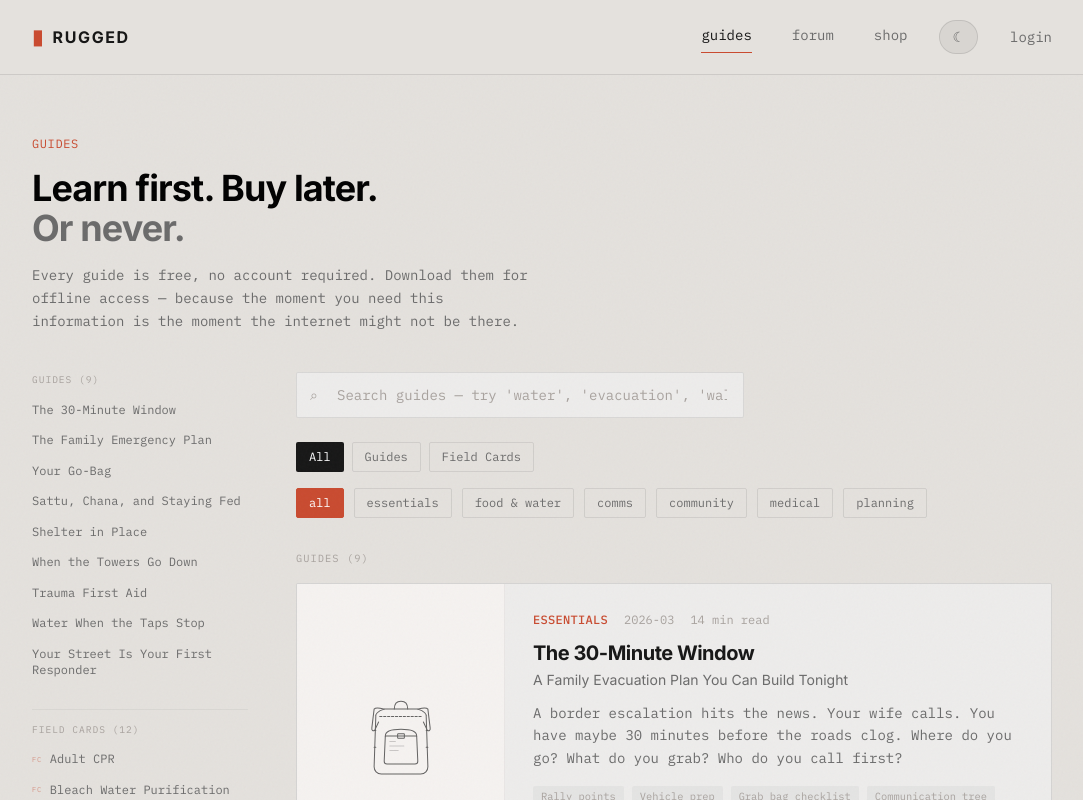
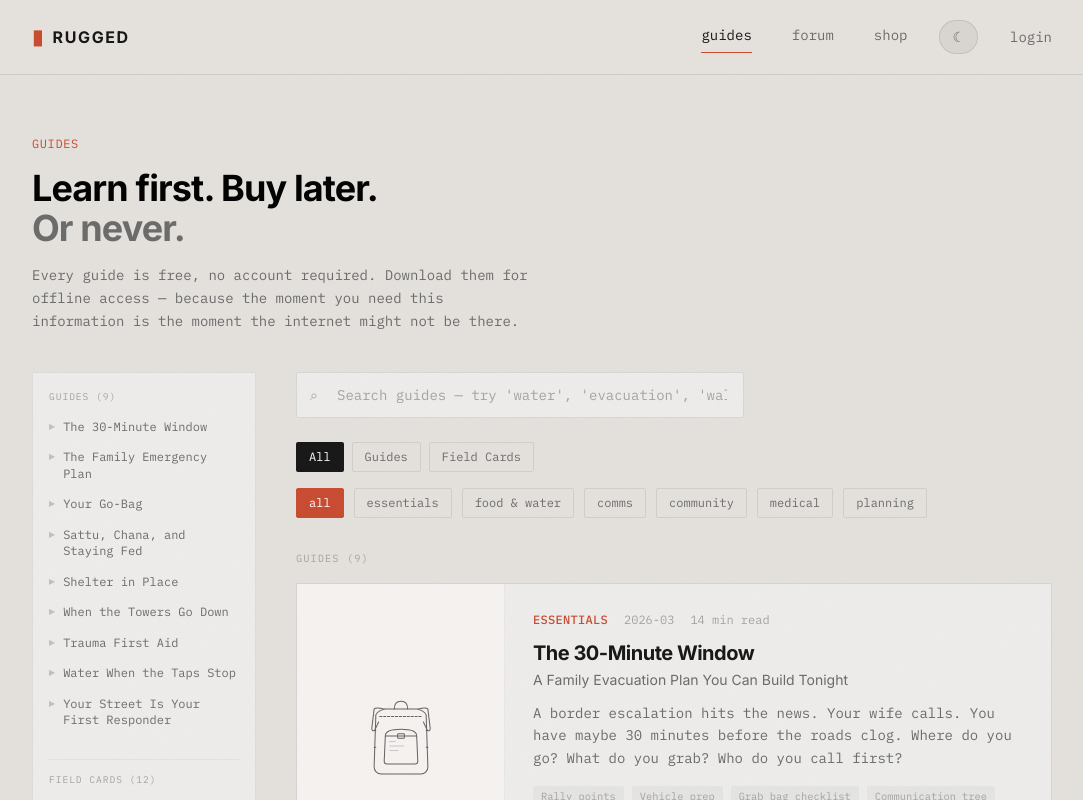
Before and after one commit to jiyad-ahsan/rugged-pk, a Next.js app: page /guides in a window 1280 px wide. Shown: the top 800 px of the page, without its empty margins (98-1181 px from the left). Built offline with nearby package versions, Linux system fonts and the light colour scheme; no server answers.

Commit message:
Add border, background, and markers to guides sidebar
Sidebar now has a card-like background with border for visual grounding.
Guide items have small arrow markers, field cards keep their FC badge prefix.

Co-Authored-By: Claude Opus 4.6 <noreply@anthropic.com>

```diff
--- a/components/guide/GuidesListing.jsx
+++ b/components/guide/GuidesListing.jsx
@@ -215,8 +215,9 @@ export default function GuidesListing({ initialContent = [] }) {
       <div className="flex gap-10">
         {/* Sidebar — desktop only */}
         <aside className="hidden lg:block w-56 shrink-0">
-          <div className="sticky top-24 max-h-[calc(100vh-8rem)] overflow-y-auto pr-2 pb-8"
-            style={{ scrollbarWidth: "thin" }}
+          <div className="sticky top-24 max-h-[calc(100vh-8rem)] overflow-y-auto pb-8 p-4 rounded-sm
+                          bg-sand-100 dark:bg-sand-800"
+            style={{ scrollbarWidth: "thin", border: "1px solid rgba(128,128,128,0.15)" }}
           >
             {/* Guides list */}
             <p className="font-mono text-[0.6rem] uppercase tracking-widest text-sand-500 mb-2">
@@ -227,10 +228,11 @@ export default function GuidesListing({ initialContent = [] }) {
                 <Link
                   key={g.slug}
                   href={`/guides/${g.slug}`}
-                  className="block text-xs text-sand-600 dark:text-sand-500 no-underline
+                  className="flex items-start gap-2 text-xs text-sand-600 dark:text-sand-500 no-underline
                              hover:text-rugged-500 dark:hover:text-rugged-400 transition-colors
                              py-1.5 leading-snug"
                 >
+                  <span className="text-sand-400 dark:text-sand-600 mt-[3px] shrink-0 text-[8px] leading-none">&#9654;</span>
                   {g.title}
                 </Link>
               ))}
```
